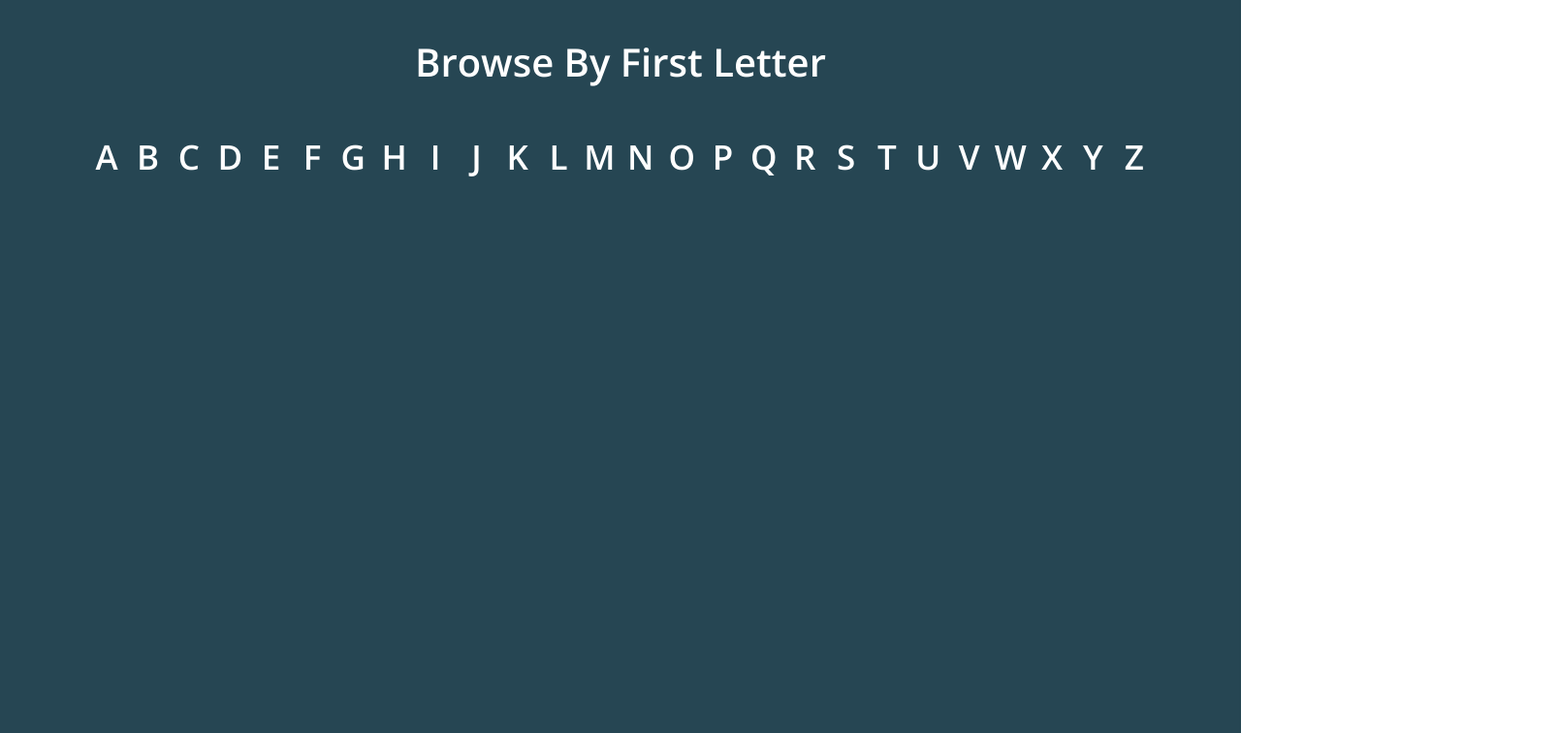
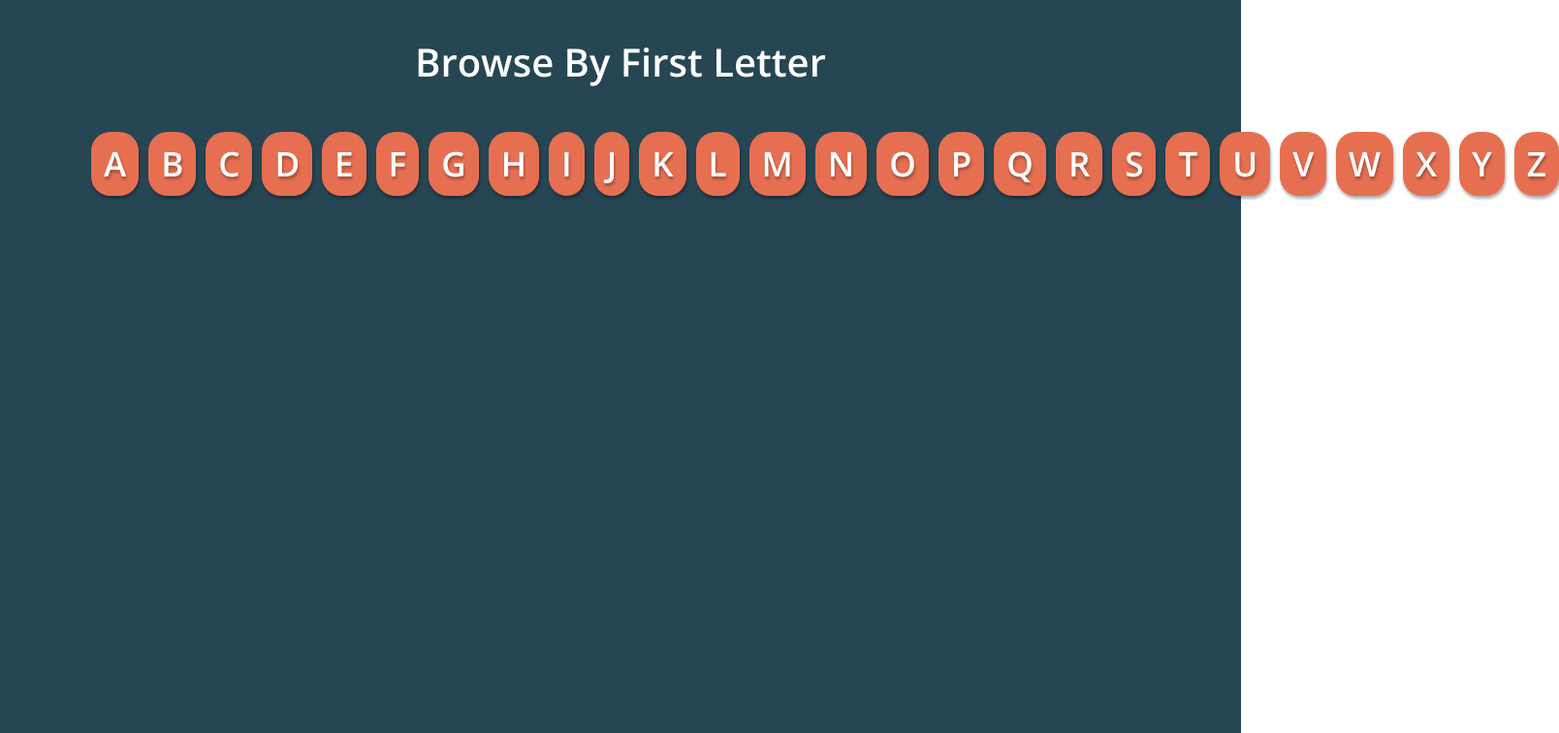
Before and after one commit to MFaqihRidho/themealdb-website, a React (Create React App) app: page / in a window 1280 px wide. Shown: the part 1780-2536 px from the top of the page at 97% size, 1608 px wide, since content can reach past the window. Built offline with nearby package versions, Linux system fonts and the light colour scheme; no server answers.

Commit message:
update alphabet list to react router

```diff
--- a/src/components/alphabet list/index.js
+++ b/src/components/alphabet list/index.js
@@ -1,34 +1,40 @@
+import { useNavigate } from 'react-router-dom';
+import Button from '../../components/atoms/button'
 import './style.css'
 
 function Alphabet(){
+    let navigate = useNavigate();
+    const clickHandle = ((e) => {
+        navigate(`/list/${e.target.textContent.toLowerCase()}`)
+    })
     return(
         <div className="container key-container d-grid">
-            <a href='/list/a' className='key' key="A">A</a>
-            <a href='/list/b' className='key' key="B">B</a>
-            <a href='/list/c' className='key' key="C">C</a>
-            <a href='/list/d' className='key' key="D">D</a>
-            <a href='/list/e' className='key' key="E">E</a>
-            <a href='/list/f' className='key' key="F">F</a>
-            <a href='/list/g' className='key' key="G">G</a>
-            <a href='/list/h' className='key' key="H">H</a>
-            <a href='/list/i' className='key' key="I">I</a>
-            <a href='/list/j' className='key' key="J">J</a>
-            <a href='/list/k' className='key' key="K">K</a>
-            <a href='/list/l' className='key' key="L">L</a>
-            <a href='/list/m' className='key' key="M">M</a>
-            <a href='/list/n' className='key' key="N">N</a>
-            <a href='/list/o' className='key' key="O">O</a>
-            <a href='/list/p' className='key' key="P">P</a>
-            <a href='/list/q' className='key' key="Q">Q</a>
-            <a href='/list/r' className='key' key="R">R</a>
-            <a href='/list/s' className='key' key="S">S</a>
-            <a href='/list/t' className='key' key="T">T</a>
-            <a href='/list/u' className='key' key="U">U</a>
-            <a href='/list/v' className='key' key="V">V</a>
-            <a href='/list/w' className='key' key="W">W</a>
-            <a href='/list/x' className='key' key="X">X</a>
-            <a href='/list/y' className='key' key="Y">Y</a>
-            <a href='/list/z' className='key' key="Z">Z</a>
+            <Button title='A' onClick={(e) => {clickHandle(e)}} className='key' key="A">a</Button>
+            <Button title='B' onClick={(e) => {clickHandle(e)}} className='key' key="B">B</Button>
+            <Button title='C' onClick={(e) => {clickHandle(e)}} className='key' key="C">C</Button>
+            <Button title='D' onClick={(e) => {clickHandle(e)}} className='key' key="D">D</Button>
+            <Button title='E' onClick={(e) => {clickHandle(e)}} className='key' key="E">E</Button>
+            <Button title='F' onClick={(e) => {clickHandle(e)}} className='key' key="F">F</Button>
+            <Button title='G' onClick={(e) => {clickHandle(e)}} className='key' key="G">G</Button>
+            <Button title='H' onClick={(e) => {clickHandle(e)}} className='key' key="H">H</Button>
+            <Button title='I' onClick={(e) => {clickHandle(e)}} className='key' key="I">I</Button>
+            <Button title='J' onClick={(e) => {clickHandle(e)}} className='key' key="J">J</Button>
+            <Button title='K' onClick={(e) => {clickHandle(e)}} className='key' key="K">K</Button>
+            <Button title='L' onClick={(e) => {clickHandle(e)}} className='key' key="L">L</Button>
+            <Button title='M' onClick={(e) => {clickHandle(e)}} className='key' key="M">M</Button>
+            <Button title='N' onClick={(e) => {clickHandle(e)}} className='key' key="N">N</Button>
+            <Button title='O' onClick={(e) => {clickHandle(e)}} className='key' key="O">O</Button>
+            <Button title='P' onClick={(e) => {clickHandle(e)}} className='key' key="P">P</Button>
+            <Button title='Q' onClick={(e) => {clickHandle(e)}} className='key' key="Q">Q</Button>
+            <Button title='R' onClick={(e) => {clickHandle(e)}} className='key' key="R">R</Button>
+            <Button title='S' onClick={(e) => {clickHandle(e)}} className='key' key="S">S</Button>
+            <Button title='T' onClick={(e) => {clickHandle(e)}} className='key' key="T">T</Button>
+            <Button title='U' onClick={(e) => {clickHandle(e)}} className='key' key="U">U</Button>
+            <Button title='V' onClick={(e) => {clickHandle(e)}} className='key' key="V">V</Button>
+            <Button title='W' onClick={(e) => {clickHandle(e)}} className='key' key="W">W</Button>
+            <Button title='X' onClick={(e) => {clickHandle(e)}} className='key' key="X">X</Button>
+            <Button title='Y' onClick={(e) => {clickHandle(e)}} className='key' key="Y">Y</Button>
+            <Button title='Z' onClick={(e) => {clickHandle(e)}} className='key' key="Z">Z</Button>
         </div>
     )
 }
```
